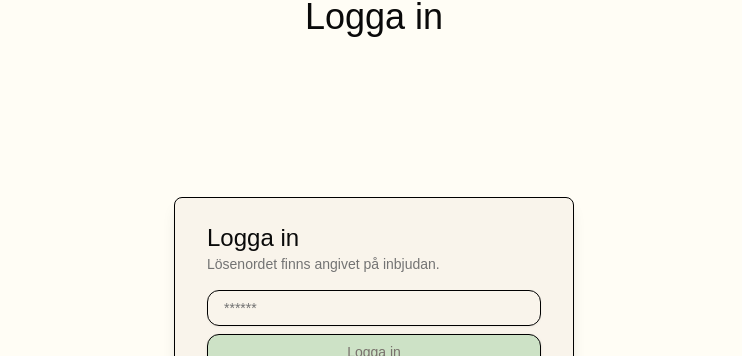
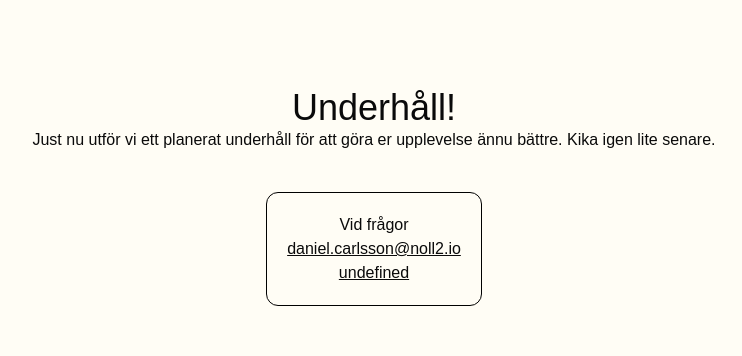
Before and after one commit to GeneralDanielC/next14-simonmalin, a Next.js app: page /auth/client-login in a window 1280 px wide. Shown: the part 203-559 px from the top of the page, without its empty margins (266-1008 px from the left). Built offline with nearby package versions, Linux system fonts and the light colour scheme; no server answers; a web font is replaced by a local one.

Commit message:
Add maintenance mode. Maintenance mode active.

```diff
--- a/app/(public)/layout.tsx
+++ b/app/(public)/layout.tsx
@@ -10,6 +10,7 @@ import { Sheet, SheetContent, SheetTrigger } from "@/components/ui/sheet";
 import Link from "next/link";
 import { NavBar } from "./_components/navbar";
 import { Toaster } from "sonner";
+import { ContactWedding } from "@/components/contact-wedding";
 
 const cormorant = Cormorant_SC({ weight: ["300", "400", "500", "600", "700"], subsets: ["latin"] });
 
@@ -29,6 +30,8 @@ export default function RootLayout({
 }: Readonly<{
   children: React.ReactNode;
 }>) {
+  const maintenance = true;
+
   return (
     <html lang="sv">
       <head>
@@ -37,7 +40,17 @@ export default function RootLayout({
       <body className={cn(cormorant.className, "font-light bg-beige min-h-screen flex flex-col")}>
         <NavBar />
         <main className="flex-grow">
-          {children}
+          {maintenance ? (
+            <div className="h-screen w-full flex flex-col justify-center items-center p-24 text-center">
+              <h1 className="text-4xl">Underhåll!</h1>
+              <h2>Just nu utför vi ett planerat underhåll för att göra er upplevelse ännu bättre. Kika igen lite senare.</h2>
+              <div className="rounded-xl border border-black p-5 mt-10 flex flex-col">
+                <p>Vid frågor</p>
+                <a href={`mailto:daniel.carlsson@noll2.io`} className="underline">daniel.carlsson@noll2.io</a>
+                <ContactWedding text={`${process.env.NEXT_PUBLIC_SUPPORT_EMAIL}`} />
+              </div>
+            </div>
+          ) : children}
         </main>
         <Toaster
           toastOptions={{
```
